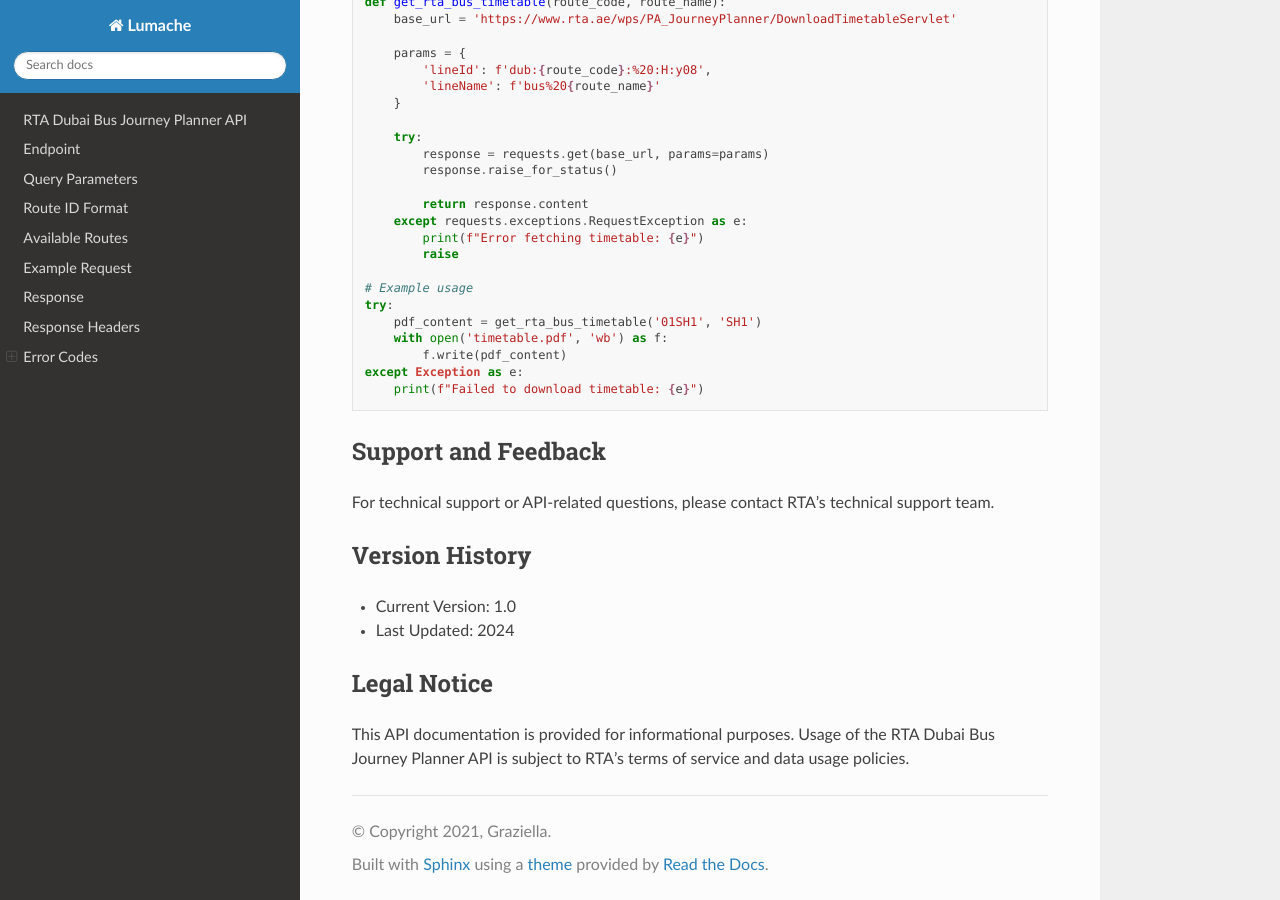
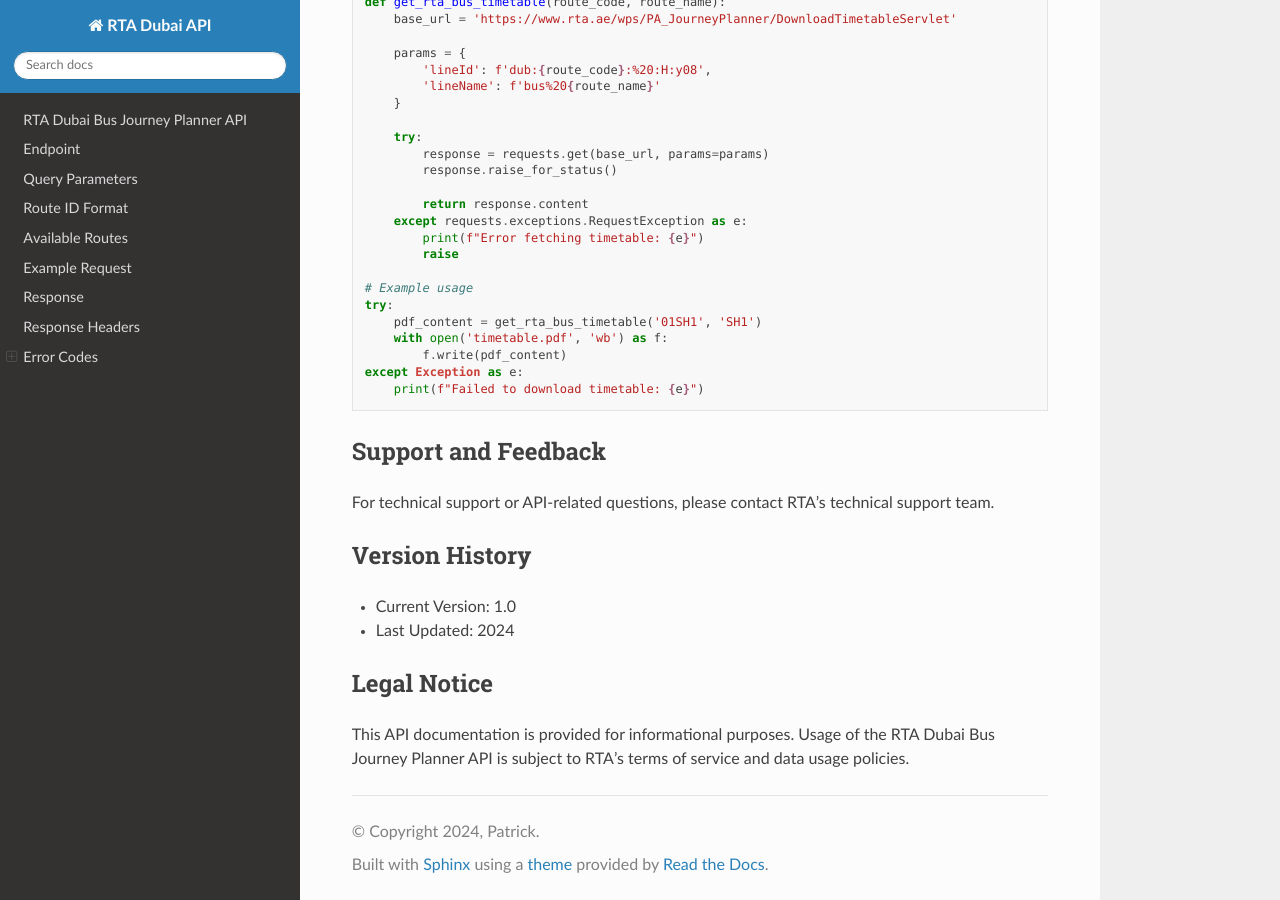
Before and after one commit to video2text/sakuli, a Sphinx documentation site: the page built from docs/source/index.rst, in a window 1280 px wide and 900 px high, scrolled down 2932 px. Built offline with Sphinx 7.4.7 and the Read the Docs theme 3.1.0, drawn with Linux system fonts in a browser that asks for light colours.

Commit message:
Update conf.py

```diff
--- a/docs/source/conf.py
+++ b/docs/source/conf.py
@@ -2,9 +2,9 @@
 
 # -- Project information
 
-project = 'Lumache'
-copyright = '2021, Graziella'
-author = 'Graziella'
+project = 'RTA Dubai API'
+copyright = '2024, Patrick'
+author = 'Patrick'
 
 release = '0.1'
 version = '0.1.0'
```
